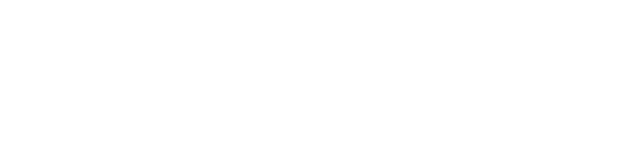
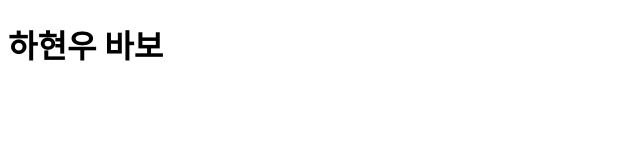
Before and after one commit to Dev-Dream/OSS_Practice, a plain HTML site: page test.html in a window 1280 px wide. Shown: the whole page, without its empty margins (0-640 px from the left). Drawn offline with Linux system fonts and the light colour scheme.

Commit message:
하현우 바보

```diff
--- a/test.html
+++ b/test.html
@@ -4,6 +4,6 @@
 
   </head>
   <body>
-
+    <h1>하현우 바보</h1>
   </body>
 </html>
```
